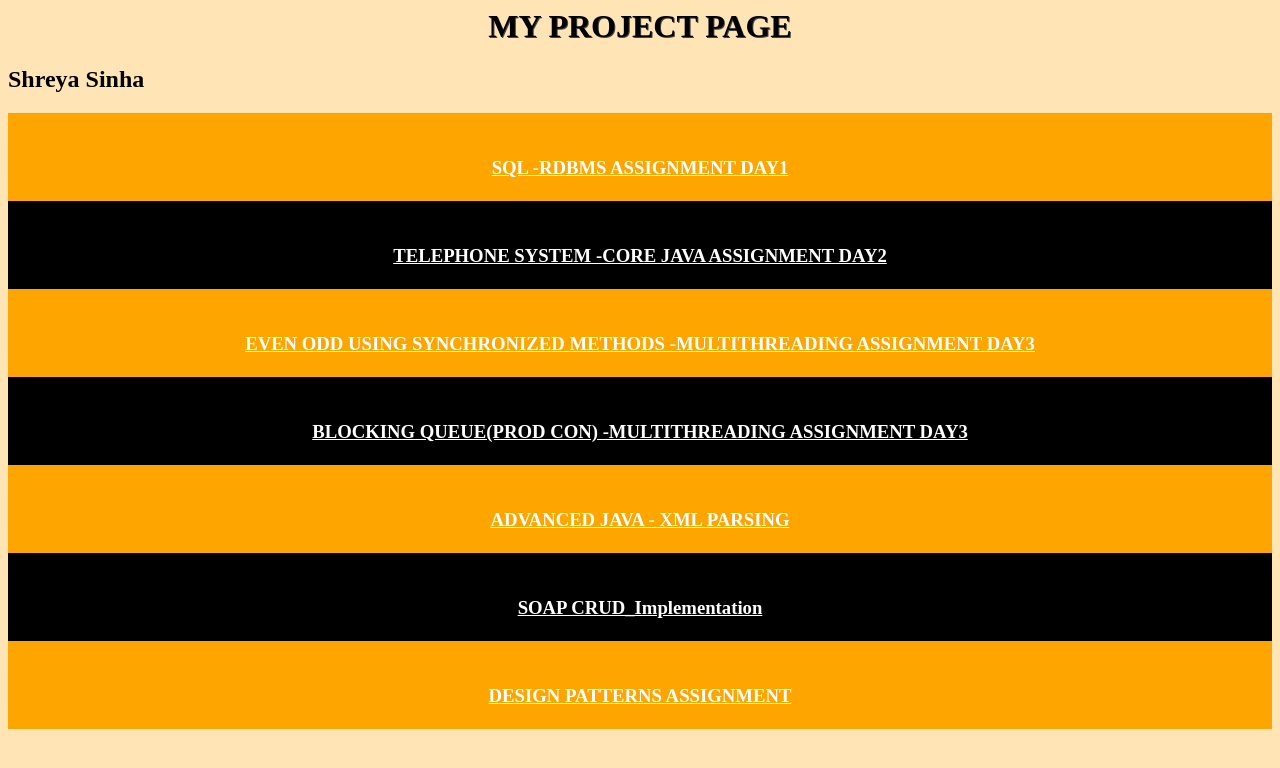
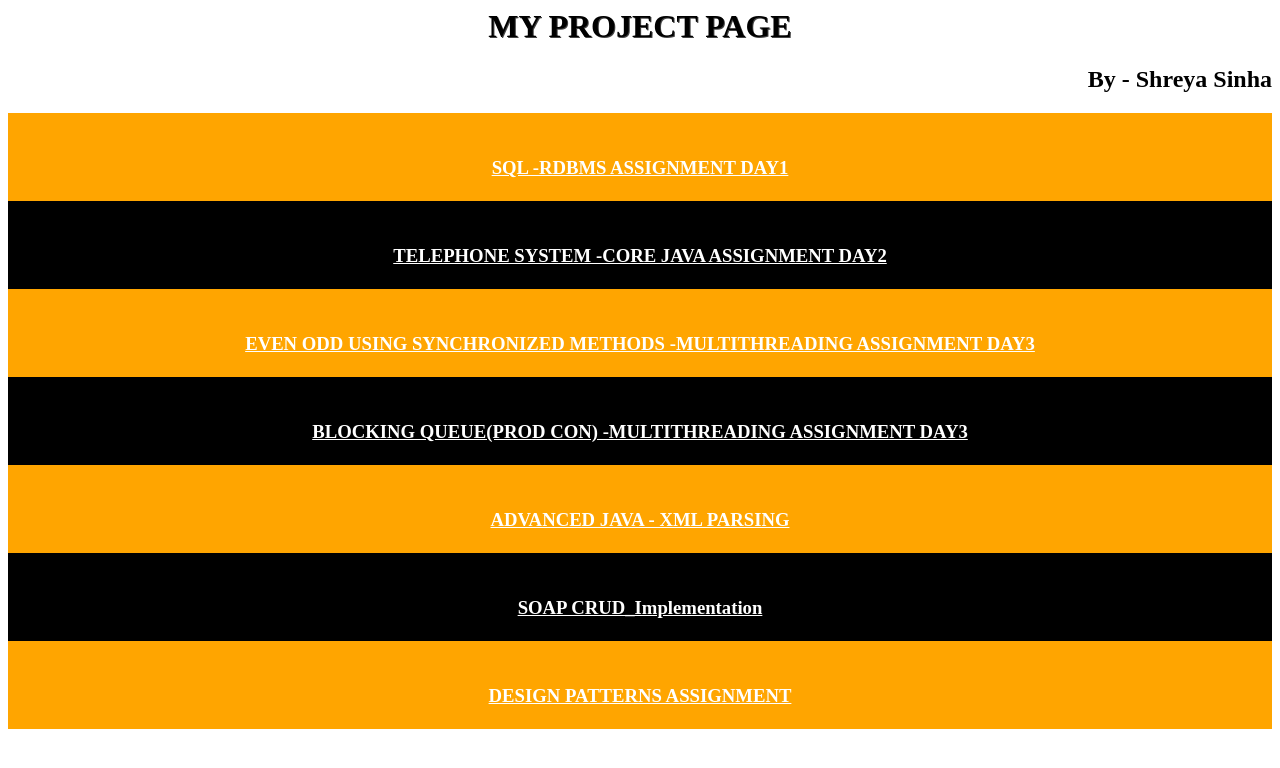
Before and after one commit to shreyasinha292/shreyasinha292.github.io, a plain HTML site: page index.html in a window 1280 px wide. Drawn offline with Linux system fonts and the light colour scheme.

Commit message:
Update index.html

```diff
--- a/index.html
+++ b/index.html
@@ -3,7 +3,7 @@
         <style>
 
             body {
-                background-color: MOCCASIN;
+                background-color: white;
             }
 
             h1 {
@@ -22,12 +22,15 @@
             }
             a { color: white; }
             a:hover{color : DARKTURQUOISE;}
+
+            h2{ text-align: right;}
+
         </style>
 
     </head>
     <body>
         <h1><center> MY PROJECT PAGE</center></h1>
-        <h2><right> Shreya Sinha</right></h2>
+        <h2> By - Shreya Sinha</h2>
         <h3>
         <div class = "a">
           <br><br><a href="https://github.com/shreyasinha292/RDBMS_assignment1.git">SQL -RDBMS ASSIGNMENT DAY1</a><br><br></div>
```
